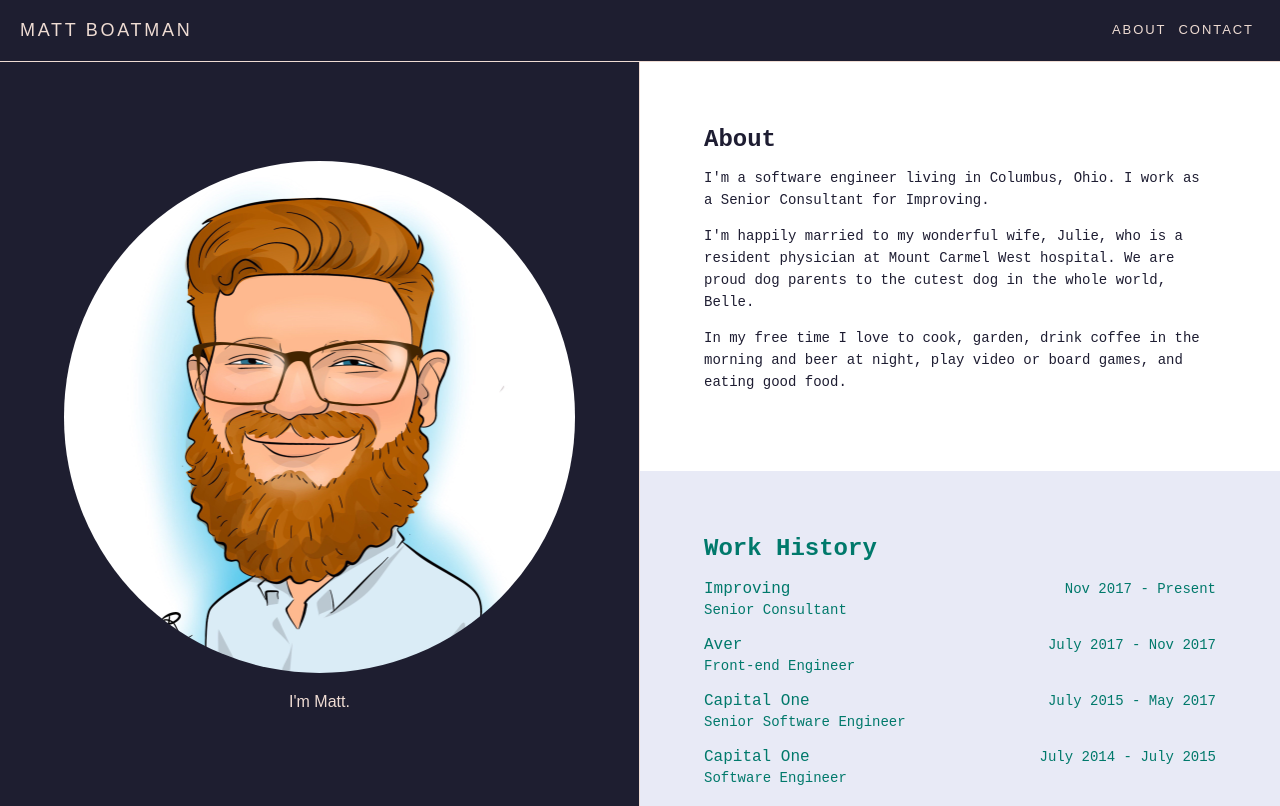
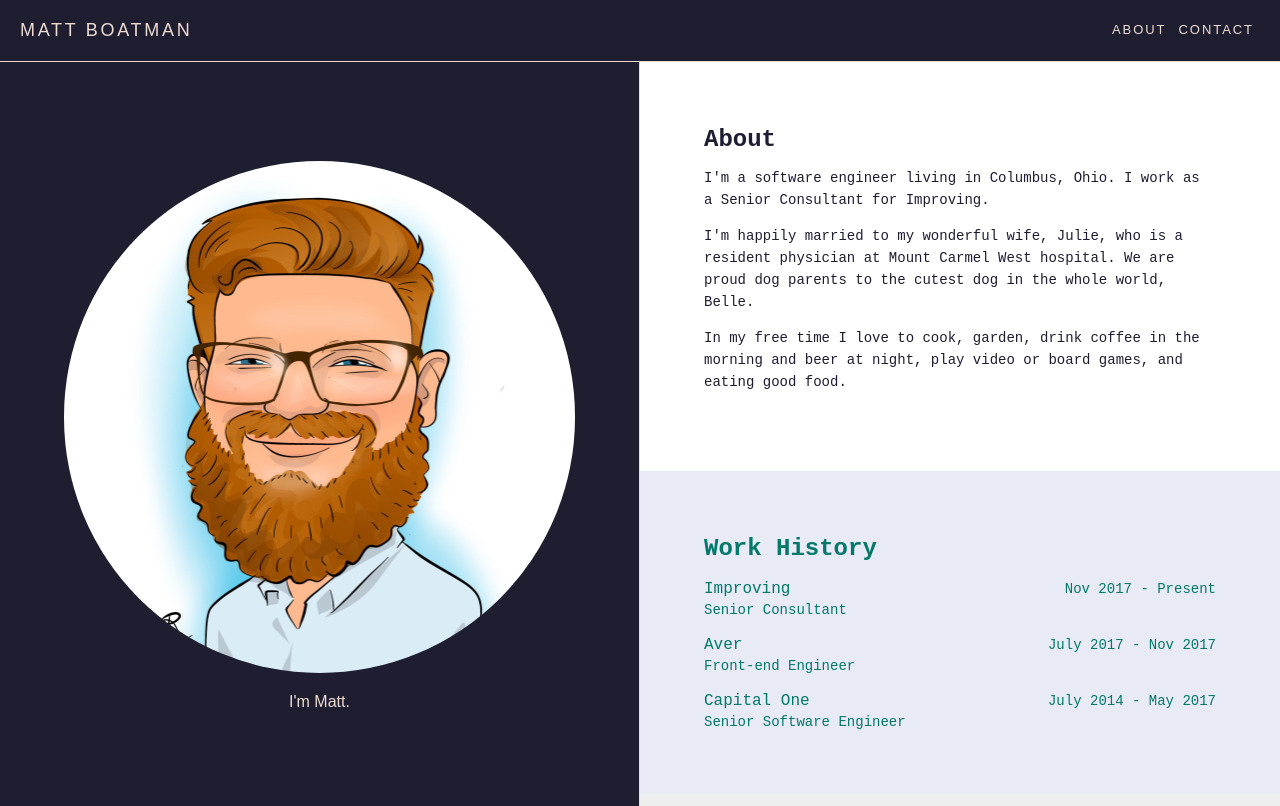
Before and after one commit to MattBoatman/PersonalWebsite, a React (Create React App) app: page / in a window 1280 px wide. Built offline with nearby package versions, Linux system fonts and the light colour scheme.

Commit message:
update readme

```diff
--- a/src/Work/Work.js
+++ b/src/Work/Work.js
@@ -18,13 +18,8 @@ class Work extends Component {
         />
         <TimeBlock
           place="Capital One"
-          duration="July 2015 - May 2017"
+          duration="July 2014 - May 2017"
           title="Senior Software Engineer"
-        />
-        <TimeBlock
-          place="Capital One"
-          duration="July 2014 - July 2015"
-          title="Software Engineer"
         />
       </ContentBlock>
     );
```
Also changed, not shown: 1 other file (tests, documents, lock files or other folders).
